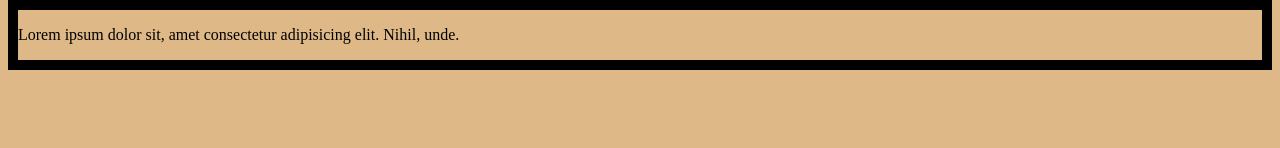
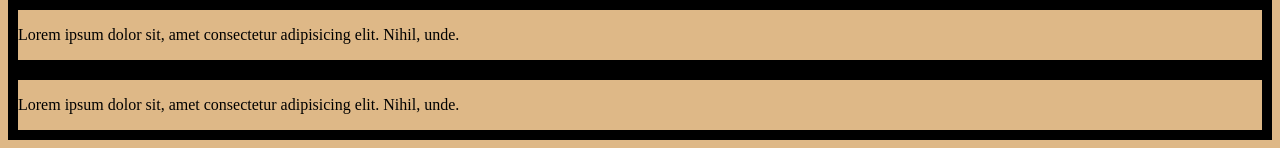
Before and after one commit to JuliRibeiro/t06_aula08, a plain HTML site: page index.html in a window 1280 px wide. Shown: the part 690-838 px from the top of the page. Before the commit the page ends 800 px from the top, so only its background shows below. Drawn offline with Linux system fonts and the light colour scheme.

Commit message:
atualização index

```diff
--- a/index.html
+++ b/index.html
@@ -18,5 +18,8 @@
     <div class="div_central">
         <p>Lorem ipsum dolor sit, amet consectetur adipisicing elit. Nihil, unde.</p>
     </div>
+    <div class="div_central">
+        <p>Lorem ipsum dolor sit, amet consectetur adipisicing elit. Nihil, unde.</p>
+    </div>
 </body>
 </html>
```
